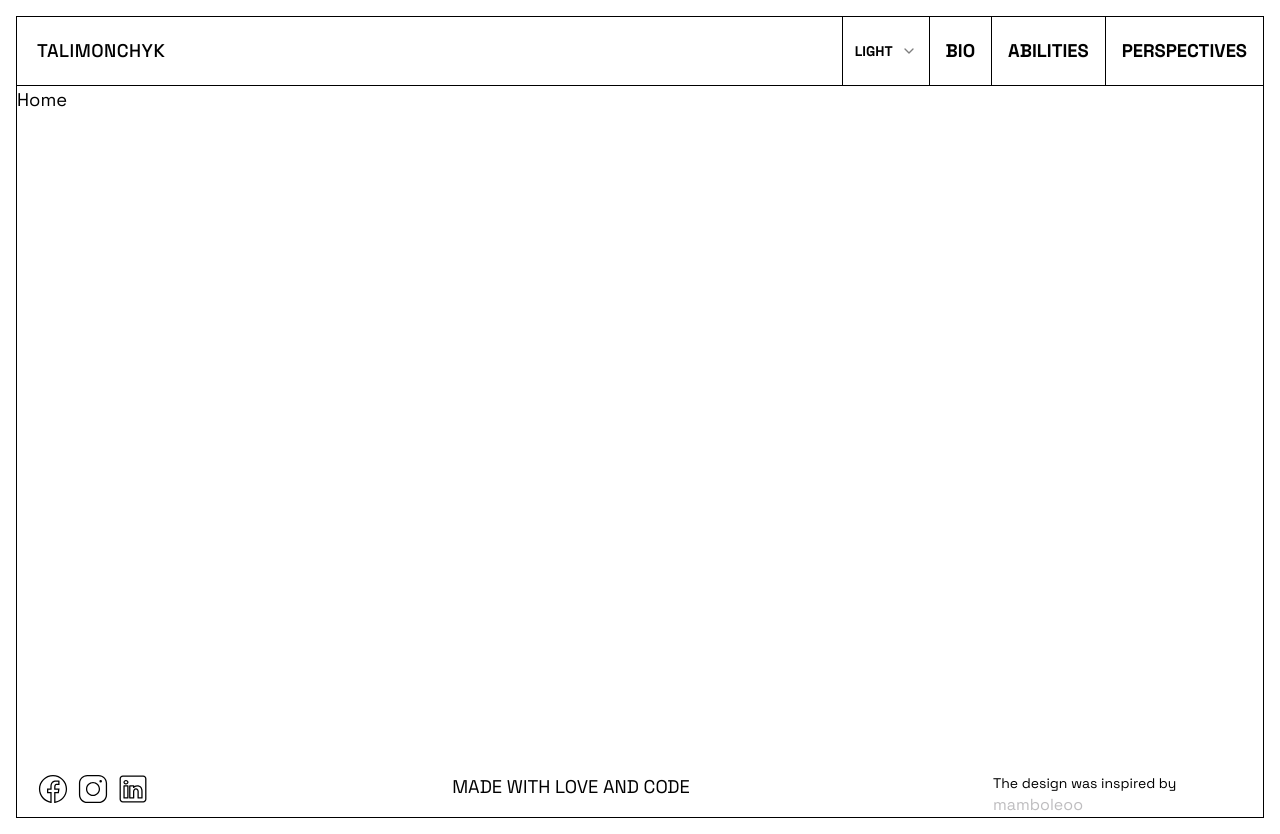
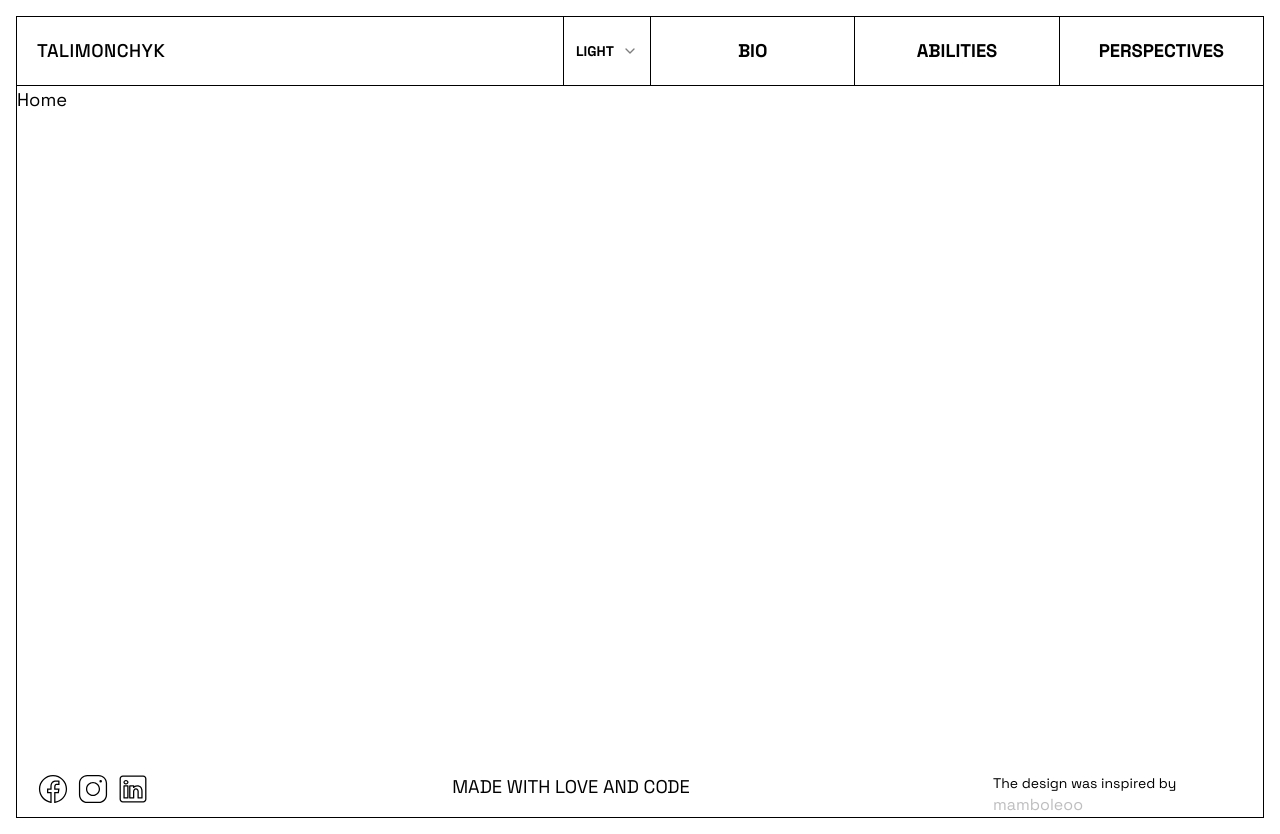
Before and after one commit to diletant93/portfolio, a React (Vite) app: page / in a window 1280 px wide. Built offline with nearby package versions, Linux system fonts and the light colour scheme.

Commit message:
gave to each navigaiton item the same sizes

```diff
--- a/src/layouts/header/DesktopNavigation.tsx
+++ b/src/layouts/header/DesktopNavigation.tsx
@@ -1,7 +1,16 @@
+import { navigationItemType } from "@/constants/navigationItems";
 import NavigationList from "./NavivgationList";
+import NavigationItem from "./NavigationItem";
 
 export default function DesktopNavigation() {
+  const renderDesktopNavigationItem = (item:navigationItemType) => <DestktopNavigationItem item={item}/>
   return (
-    <NavigationList className="flex"/>
+    <NavigationList className="flex" render={renderDesktopNavigationItem}/>
   );
 }
+
+function DestktopNavigationItem({item}:{item:navigationItemType}){
+  return (
+    <NavigationItem  key={item.label} item={item} className="flex-1 text-center" />
+  )
+}
--- a/src/layouts/header/Navigation.tsx
+++ b/src/layouts/header/Navigation.tsx
@@ -8,7 +8,7 @@ import { MEDIA_QUERIES } from "@/constants/mediaQueries";
 export default function Navigation() {
   const matchesMediumDevices = useMediaQuery(MEDIA_QUERIES.MD)
   return (
-    <nav>
+    <nav className='md:w-[50%]'>
       <OpenStateProvider>
         {matchesMediumDevices ?(
           <DesktopNavigation />
--- a/src/layouts/header/NavigationItem.tsx
+++ b/src/layouts/header/NavigationItem.tsx
@@ -1,9 +1,10 @@
 import { navigationItemType } from "@/constants/navigationItems";
+import { cn } from "@/lib/utils";
 import { Link } from "react-router-dom";
 
-export default function NavigationItem({item} : {item:navigationItemType }) {
+export default function NavigationItem({item,className} : {item:navigationItemType, className?:string }) {
   return (
-    <li className="border-b border-b-secondary md:border-b-0 md:border-l md:border-l-secondary hover:bg-secondary hover:text-primary cursor-pointer  uppercase font-extrabold">
+    <li className={cn("border-b border-b-secondary md:border-b-0 md:border-l md:border-l-secondary hover:bg-secondary hover:text-primary cursor-pointer  uppercase font-extrabold",className)}>
        <Link to={item.path} className="block px-4 py-5">
         {item.label}
        </Link>
--- a/src/layouts/header/NavivgationList.tsx
+++ b/src/layouts/header/NavivgationList.tsx
@@ -2,11 +2,11 @@ import { navigationItems, navigationItemType } from "@/constants/navigationItems
 import NavigationItem from "./NavigationItem";
 import { cn } from "@/lib/utils";
 
-export default function NavigationList({className}:{className?:string}) {
+export default function NavigationList({className, render}:{className?:string, render?:(item:navigationItemType)=>React.ReactNode}) {
   return (
     <ul className={cn(className || '')}>
       {navigationItems.map((item: navigationItemType) => {
-        return <NavigationItem key={item.label} item={item} />
+        return render?render(item) : <NavigationItem key={item.label} item={item} />
       })}
     </ul>
   );
```
Also changed, not shown: toFix.txt, 1 other file (tests, documents, lock files or other folders).
